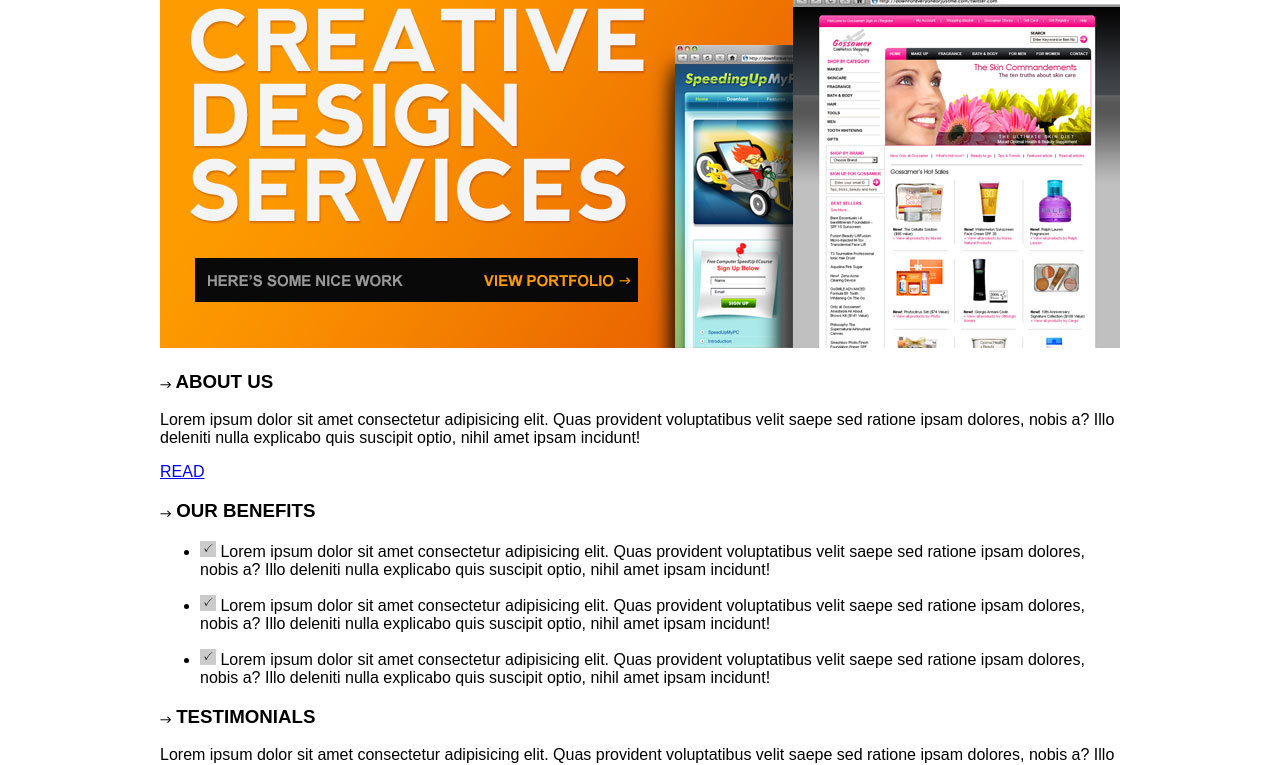
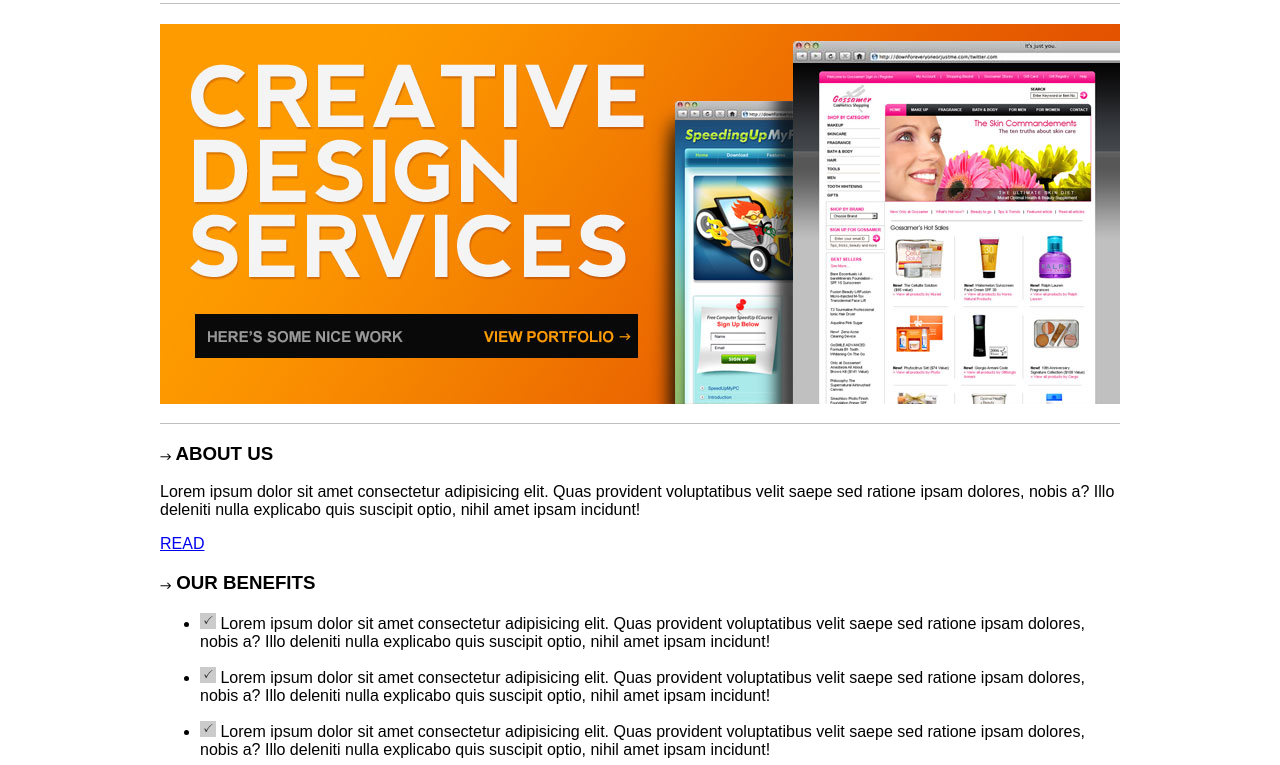
Before and after one commit to vieyraurena/estructura-HTML, a plain HTML site: page index.html in a window 1280 px wide. Shown: the part 157-922 px from the top of the page. Drawn offline with Linux system fonts and the light colour scheme.

Commit message:
agrego en los healpears una clase block-border

```diff
--- a/css/styles.css
+++ b/css/styles.css
@@ -19,6 +19,12 @@ html{
   content: "";
   clear: both;
   display: table;
+}
+
+.block-border{
+  padding: 20px 0 15px;
+  border-bottom: 1px solid #c0c0c0;
+
 }
 
 /*header*/
```
